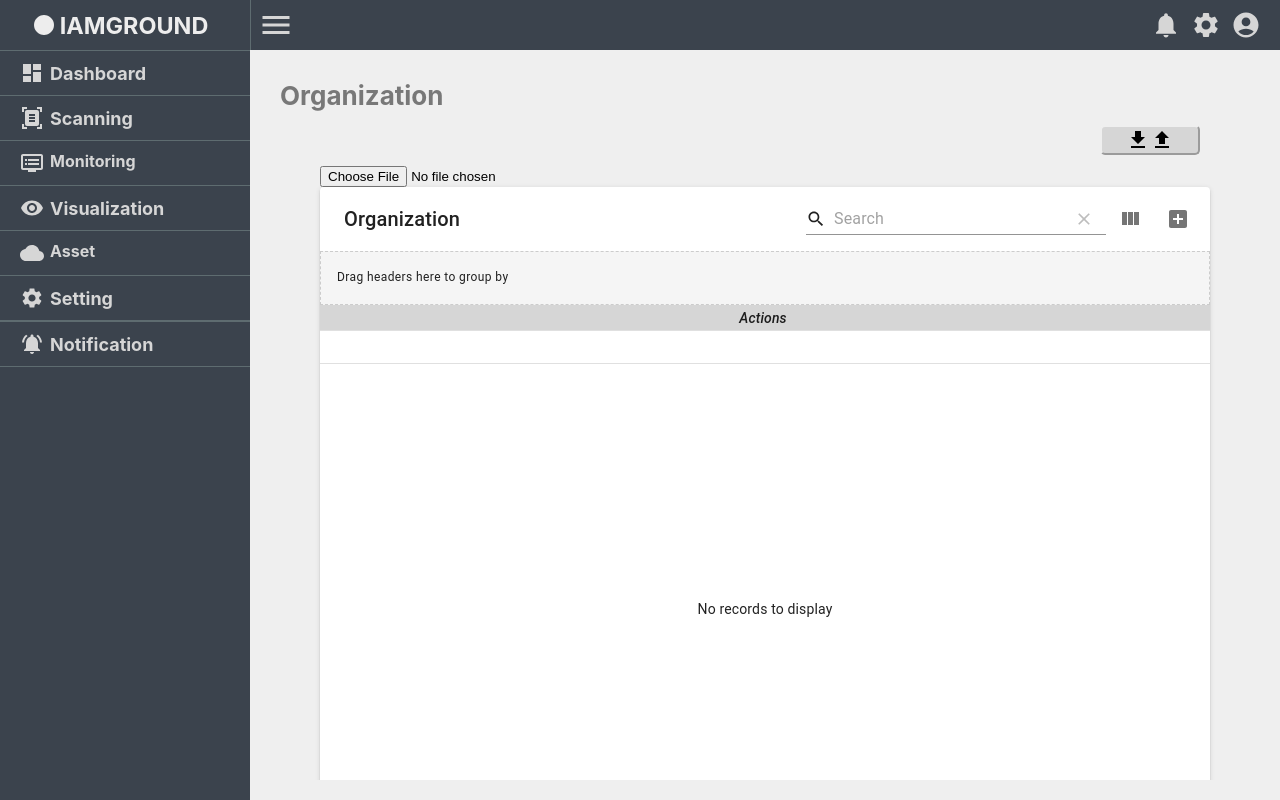
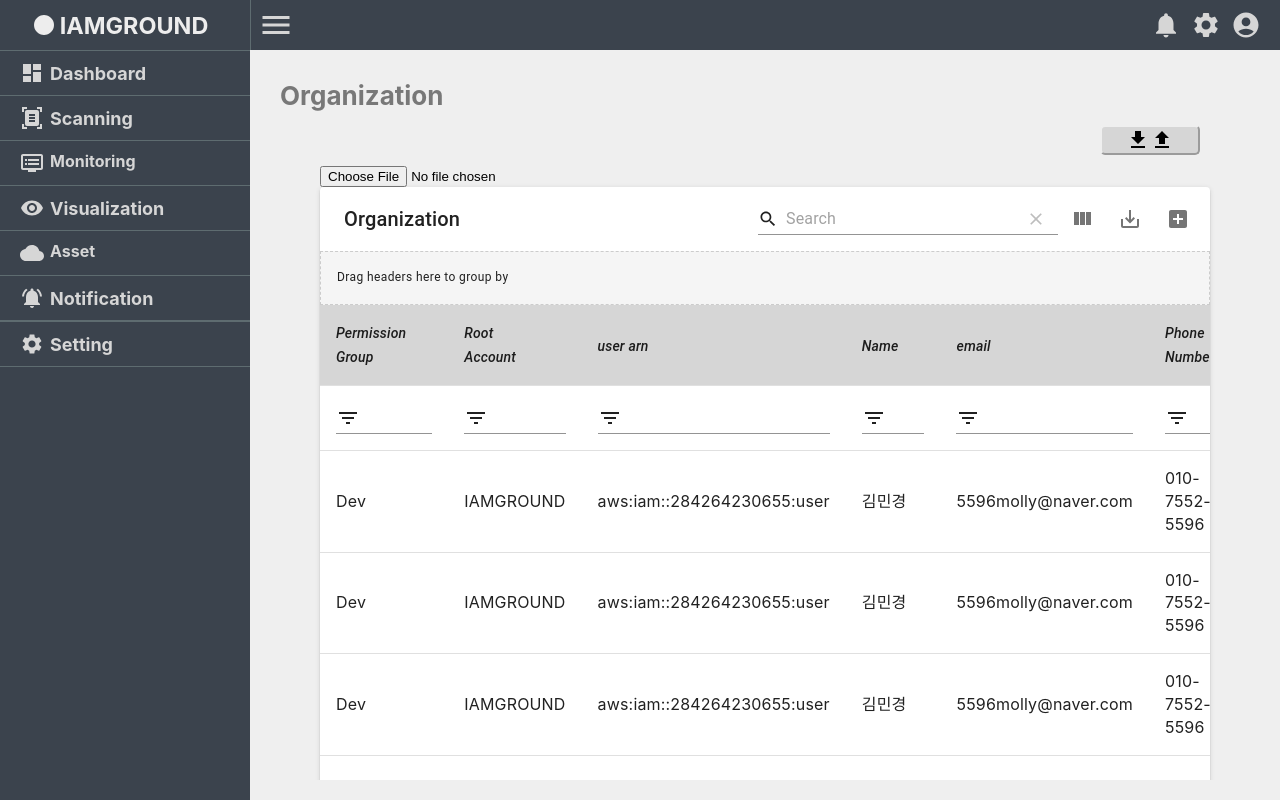
Before and after one commit to shunn2/iamground_front, a React (Create React App) app: page /organization in a window 1280 px wide. Built offline with nearby package versions, Linux system fonts and the light colour scheme.

Commit message:
notification

```diff
--- a/src/components/layout/Sidebar.js
+++ b/src/components/layout/Sidebar.js
@@ -90,15 +90,15 @@ const Sidebar = () => {
           </NavList>
         </NavListWrapper>
         <NavList style={{ borderBottom: "1px solid #5e6c70" }}>
+          <Link to="/notification" style={{ color: "black", display: "flex", alignItems: "center", textDecoration: "none", fontSize: "18px" }}>
+            <NotificationsActive style={{ marginRight: "6px", fontSize: "24px", color: "#d6d6d6" }} />
+            <SideSpan>Notification</SideSpan>
+          </Link>
+        </NavList>
+        <NavList style={{ borderBottom: "1px solid #5e6c70" }}>
           <Link to="/setting" style={{ color: "black", display: "flex", alignItems: "center", textDecoration: "none", fontSize: "18px" }}>
             <Settings style={{ marginRight: "6px", fontSize: "24px", color: "#d6d6d6" }} />
             <SideSpan>Setting</SideSpan>
-          </Link>
-        </NavList>
-        <NavList style={{ borderBottom: "1px solid #5e6c70" }}>
-          <Link to="/notification" style={{ color: "black", display: "flex", alignItems: "center", textDecoration: "none", fontSize: "18px" }}>
-            <NotificationsActive style={{ marginRight: "6px", fontSize: "24px", color: "#d6d6d6" }} />
-            <SideSpan>Notification</SideSpan>
           </Link>
         </NavList>
       </NavListWrapper>
--- a/src/components/module/MTable.js
+++ b/src/components/module/MTable.js
@@ -50,51 +50,6 @@ const TableMaterial = ({ columns, cdata, title, type }) => {
   useEffect(() => {
     setTableData(cdata);
   });
-  // const [colDef, setColDef] = useState();
-  // const [data, setData] = useState();
-  // const Extentions = ["xlsx", "xls", "csv"];
-  // const getExtention = (file) => {
-  //   const parts = file.name.split(".");
-  //   const extention = parts[parts.length - 1];
-  //   return Extentions.includes(extention);
-  // };
-  // const convertToJson = (headers, data) => {
-  //   const rows = [];
-  //   data.forEach((row) => {
-  //     let rowData = {};
-  //     row.forEach((element, index) => {
-  //       rowData[headers[index]] = element;
-  //     });
-  //     rows.push(rowData);
-  //   });
-  //   return rows;
-  // };
-  // const importCSV = (e) => {
-  //   const file = e.target.files[0];
-  //   const reader = new FileReader();
-  //   reader.onload = (event) => {
-  //     const bstr = event.target.result;
-  //     const workBook = XLSX.read(bstr, { type: "binary" });
-  //     const workSheetName = workBook.SheetNames[0];
-  //     const workSheet = workBook.Sheets[workSheetName];
-  //     const fileData = XLSX.utils.sheet_to_json(workSheet, { header: 1 });
-  //     const headers = fileData[0];
-  //     const heads = headers.map((head) => ({ title: head, field: head }));
-  //     setColDef(heads);
-  //     fileData.splice(0, 1);
-  //     setData(convertToJson(headers, fileData));
-  //   };
-  //   if (file) {
-  //     if (getExtention(file)) {
-  //       reader.readAsBinaryString(file);
-  //     } else {
-  //       alert("Invalid file input");
-  //     }
-  //   } else {
-  //     setData([]);
-  //     setColDef([]);
-  //   }
-  // };
 
   return (
     <div>
@@ -150,7 +105,7 @@ const TableMaterial = ({ columns, cdata, title, type }) => {
             rowStyle: (data, index) => (data.result === "fail" ? { background: "Pink" } : null),
             headerStyle: { background: "#d6d6d6", fontStyle: "italic" },
             maxBodyHeight: "650px",
-            exportButton: false,
+            exportButton: true,
             selection: false,
           }}
         />
@@ -180,7 +135,7 @@ const TableMaterial = ({ columns, cdata, title, type }) => {
             selectionProps: (rowData) => ({ color: "primary" }),
             columnsButton: true,
             rowStyle: (data, index) => (data.result === "fail" ? { background: "Pink" } : null),
-            headerStyle: { background: "#d6d6d6", fontStyle: "italic" },
+            headerStyle: { background: "#d6d6d6", fontSize: "16px", fontWeight: "bold" },
             maxBodyHeight: type === "monitoring" || type === "scanning2" ? "650px" : type === "main" ? "150px" : "300px",
             exportButton: type === "monitoring" || type === "scanning2" ? true : false,
             selection: false,
--- a/src/routes/Notification.js
+++ b/src/routes/Notification.js
@@ -1,11 +1,23 @@
 import React from "react";
+import TableMaterial from "../components/module/MTable";
 
 const Notification = () => {
+  const column = [
+    { title: "Time", field: "time" },
+    { title: "Object", field: "object" },
+    { title: "arn", field: "arn" },
+    { title: "Message", field: "message" },
+    { title: "Marking", field: "marking" },
+  ];
   return (
-    <>
-      <div>hihi</div>
-      <span>hihi</span>
-    </>
+    <div>
+      <div style={{ padding: "50px" }}>
+        <TableMaterial columns={column} cdata={[]} title="현재 알림 목록" type="notification" />
+      </div>
+      <div style={{ padding: "50px" }}>
+        <TableMaterial columns={column} cdata={[]} title="예정 알림 목록" type="notification" />
+      </div>
+    </div>
   );
 };
 
--- a/src/routes/Organization.js
+++ b/src/routes/Organization.js
@@ -6,12 +6,46 @@ import TableMaterial from "../components/module/MTable";
 import XLSX from "xlsx";
 
 function Organization() {
+  const origincolumns = [
+    { title: "Permission Group", field: "permission_group" },
+    { title: "Root Account", field: "root_account" },
+    { title: "user arn", field: "user_arn" },
+    { title: "Name", field: "name" },
+    { title: "email", field: "email" },
+    { field: "phone_number", title: "Phone Number" },
+  ];
+  const origindata = [
+    {
+      permission_group: "Dev",
+      root_account: "IAMGROUND",
+      user_arn: "aws:iam::284264230655:user",
+      name: "김민경",
+      email: "5596molly@naver.com",
+      phone_number: "010-7552-5596",
+    },
+    {
+      permission_group: "Dev",
+      root_account: "IAMGROUND",
+      user_arn: "aws:iam::284264230655:user",
+      name: "김민경",
+      email: "5596molly@naver.com",
+      phone_number: "010-7552-5596",
+    },
+    {
+      permission_group: "Dev",
+      root_account: "IAMGROUND",
+      user_arn: "aws:iam::284264230655:user",
+      name: "김민경",
+      email: "5596molly@naver.com",
+      phone_number: "010-7552-5596",
+    },
+  ];
   const [visible, setVisible] = useState(false);
   const OpenList = () => {
     return setVisible(!visible);
   };
-  const [colDef, setColDef] = useState();
-  const [data, setData] = useState();
+  const [colDef, setColDef] = useState(origincolumns);
+  const [data, setData] = useState(origindata);
   const Extentions = ["xlsx", "xls", "csv"];
   const getExtention = (file) => {
     const parts = file.name.split(".");
@@ -76,13 +110,6 @@ function Organization() {
               <td style={{ border: "1px solid #D6D6D6" }}>
                 <a href="/organization" style={{ color: "black", textDecoration: "none" }}>
                   Upload - Overwrite
-                </a>
-              </td>
-            </tr>
-            <tr>
-              <td style={{ border: "1px solid #D6D6D6" }}>
-                <a href="/organization" style={{ color: "black", textDecoration: "none" }}>
-                  Upload - Update
                 </a>
               </td>
             </tr>
```
